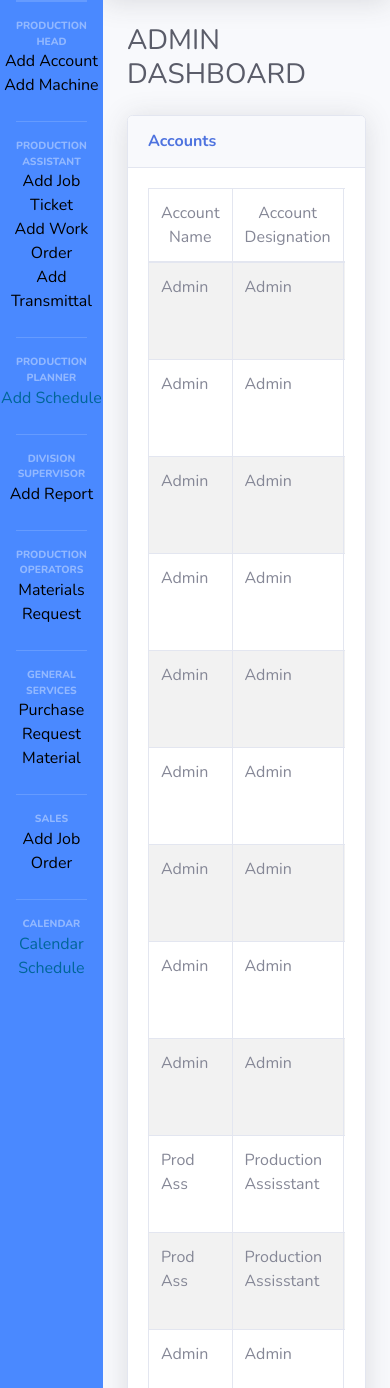
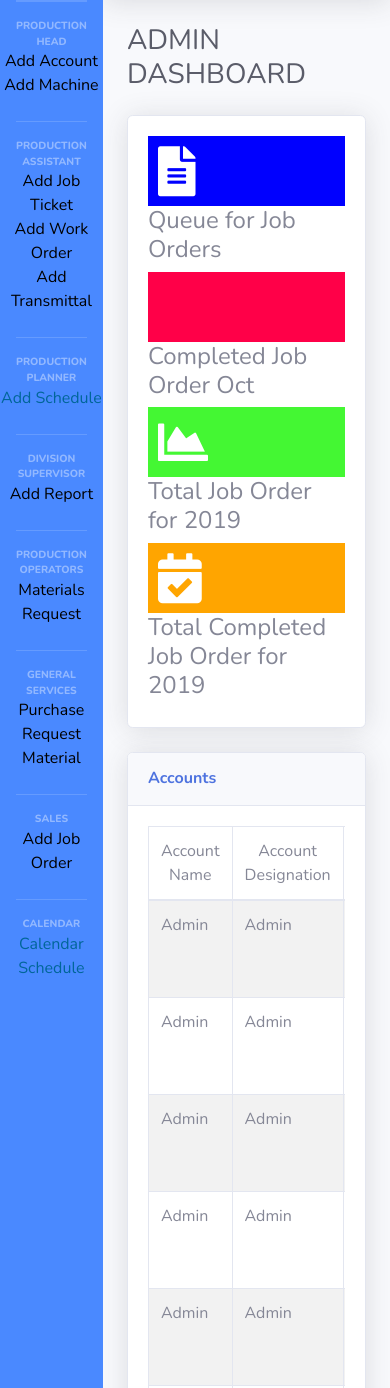
Before and after one commit to MikkoJohn/Project, a PHP site: page /index_admin.php in a window 390 px wide. Shown: the part 70-1458 px from the top of the page. Run offline with PHP 8.4, Linux system fonts and the light colour scheme; a user stored in the database is signed in; data comes from the database, SQL or seed files in the repository; data that the repository does not hold is empty; some libraries are stand-ins or nearby versions.

Commit message:
Add files via upload

```diff
--- a/index_admin.php
+++ b/index_admin.php
@@ -12,7 +12,8 @@ if(!isset($_SESSION["sess_user"])){
 
 }
 
-
+$currmonth =date('M');
+$curryear =date('Y');
 
 ?>
 
@@ -67,7 +68,7 @@ include 'config.php';
             </li>
 
 
-            <!-- <div class="topbar-divider d-none d-sm-block"></div> -->
+            <div class="topbar-divider d-none d-sm-block"></div>
 
             <!-- Nav Item - User Information -->
             <li class="nav-item dropdown no-arrow">
@@ -113,6 +114,57 @@ include 'config.php';
             <h1 class="h3 mb-0 text-gray-800">ADMIN DASHBOARD</h1>
             <a href="#" class="d-none d-sm-inline-block btn btn-sm btn-primary shadow-sm"><i class="fas fa-download fa-sm text-white-50"></i> Generate Report</a>
           </div>
+
+
+         <div class="card shadow mb-4">
+            <div class="card-body">
+
+<div class="row">
+    <div class="col col-lg-3">
+        <div class="icon" style="background-color: blue;">
+            <a href="view_plan.php" style="cursor: pointer;"><i class="fa fa-file-text" style="color:white;font-size: 50px;padding: 10px;"></i></a>
+          </div>
+     <h4 class="font">Queue for Job Orders</h4>
+   <?php
+
+   ?>
+
+    </div>
+    <div class="col col-lg-3">
+        <div class="icon" style="background-color: #ff0048;">
+           <a href="view_done_plan.php" style="cursor: pointer;"><i class="fa fa-check-square-o" style="color:white;font-size: 50px;padding: 10px;"></i></a>
+          </div>
+                 <h4 class="font">Completed Job Order <?php echo $currmonth; ?></h4>
+              <?php
+
+   ?>
+    </div>
+    <div class="col col-lg-3">
+        <div class="icon" style="background-color: #44f733;">
+         <a href="view_all_plan.php" style="cursor: pointer;"><i class="fa fa-area-chart" style="color:white;font-size: 50px;padding: 10px;"></i></a>
+          </div>
+                 <h4 class="font">Total Job Order for <?php echo $curryear; ?></h4>
+    <?php
+
+
+
+    ?>
+    </div>
+    <div class="col col-lg-3">
+        <div class="icon" style="background-color: orange;">
+        <a href="view_all_done.php"><i class="fa fa-calendar-check-o" style="color:white;font-size: 50px;padding: 10px;"></i></a>
+          </div>
+           <h4 class="font">Total Completed Job Order for <?php echo $curryear; ?></h4>
+<?php
+
+
+   ?>
+
+    </div>
+</div>
+</div>
+</div>
+
 
           <div class="card shadow mb-4">
             <div class="card-header py-3">
```
Also changed, not shown: index_genserv.php (+19 -7 lines), loginsubmit.php (+9 -0 lines).
